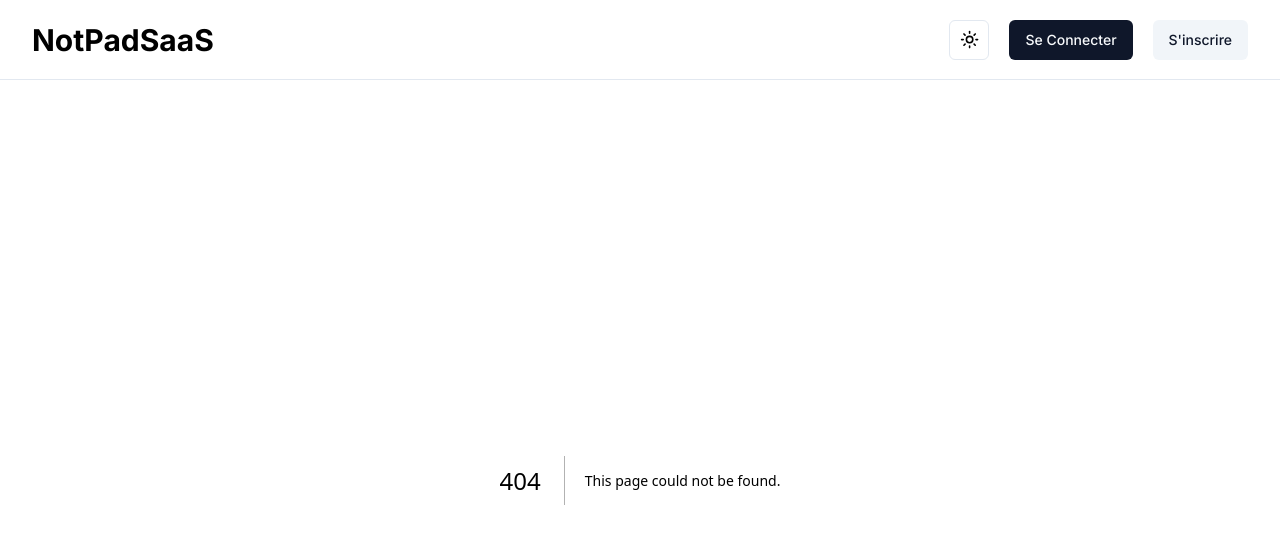
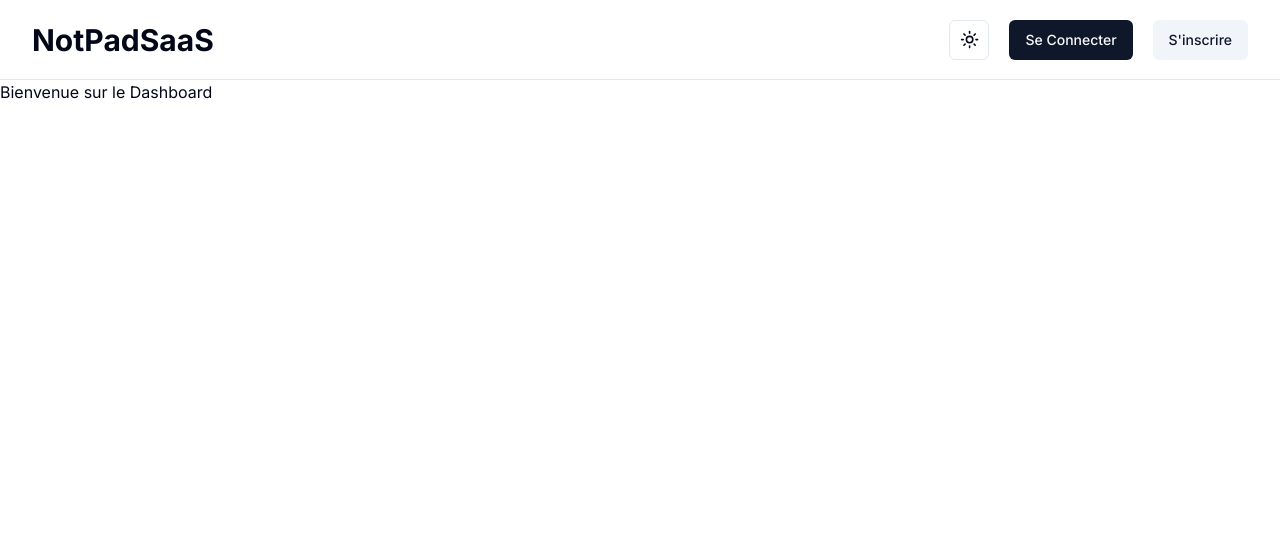
Before and after one commit to Mylan699/SaaS_notepad, a Next.js app: page /dashboard in a window 1280 px wide. Before the commit this address had no page. Shown: the top 544 px of the page. Built offline with nearby package versions, Linux system fonts and the light colour scheme; no server answers.

Commit message:
Auth + LogOut

```diff
--- /dev/null
+++ b/app/api/auth/[kindeAuth]/route.ts
@@ -0,0 +1,3 @@
+import {handleAuth} from "@kinde-oss/kinde-auth-nextjs/server";
+
+export const GET = handleAuth();
--- a/app/components/Navbar.tsx
+++ b/app/components/Navbar.tsx
@@ -1,8 +1,13 @@
 import Link from "next/link";
 import { ThemeToggle } from "./Themetoggle";
 import { Button } from "@/components/ui/button";
+import { RegisterLink, LoginLink, LogoutLink } from "@kinde-oss/kinde-auth-nextjs/components";
+import { getKindeServerSession } from "@kinde-oss/kinde-auth-nextjs/server";
 
-export  function Navbar() {
+
+
+export async function Navbar() {
+    const { isAuthenticated } = getKindeServerSession();
     return (
         <nav className="border-b bg-background h-[10vh] flex items-center" >
             <div className="container flex items-center justify-between">
@@ -11,12 +16,23 @@ export  function Navbar() {
                 </Link>
 
                 <div className="flex items-center gap-x-5">
-                <ThemeToggle/>
+                    <ThemeToggle />
 
+                    {await isAuthenticated() ? (
+                        <LogoutLink>
+                            <Button>Se déconnecter</Button>
+                        </LogoutLink>
+                    ) : (
                         <div className="flex items-center gap-x-5">
+                            <LoginLink>
                                 <Button>Se Connecter</Button>
+                            </LoginLink>
+
+                            <RegisterLink>
                                 <Button variant="secondary">S&apos;inscrire</Button>
+                            </RegisterLink>
                         </div>
+                    )}
                 </div>
 
             </div>
--- /dev/null
+++ b/app/dashboard/page.tsx
@@ -0,0 +1,7 @@
+export default function DashboardPage() {
+    return (
+        <div>
+            <h1>Bienvenue sur le Dashboard</h1>
+        </div>
+    )
+}
--- a/app/page.tsx
+++ b/app/page.tsx
@@ -3,8 +3,8 @@ import { ThemeToggle } from "./components/Themetoggle";
 
 export default function Home() {
   return (
-    <div>
-      <ThemeToggle/>
-    </div>
+    <section className="">
+      Commit
+    </section>
   );
 }
--- a/package.json
+++ b/package.json
@@ -9,6 +9,7 @@
     "lint": "next lint"
   },
   "dependencies": {
+    "@kinde-oss/kinde-auth-nextjs": "^2.1.8",
     "@radix-ui/react-dropdown-menu": "^2.0.6",
     "@radix-ui/react-slot": "^1.0.2",
     "class-variance-authority": "^0.7.0",
```
Also changed, not shown: 2 other files (tests, documents, lock files or other folders). Lines whose indentation alone changed are shown as unchanged.
